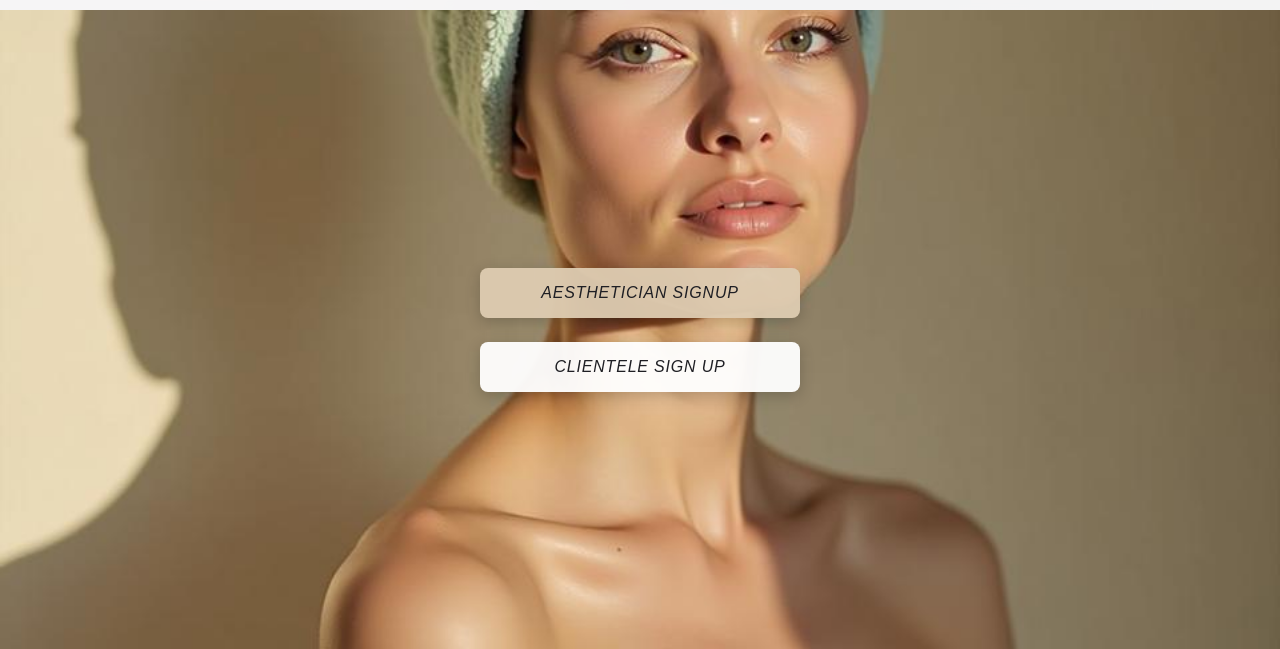
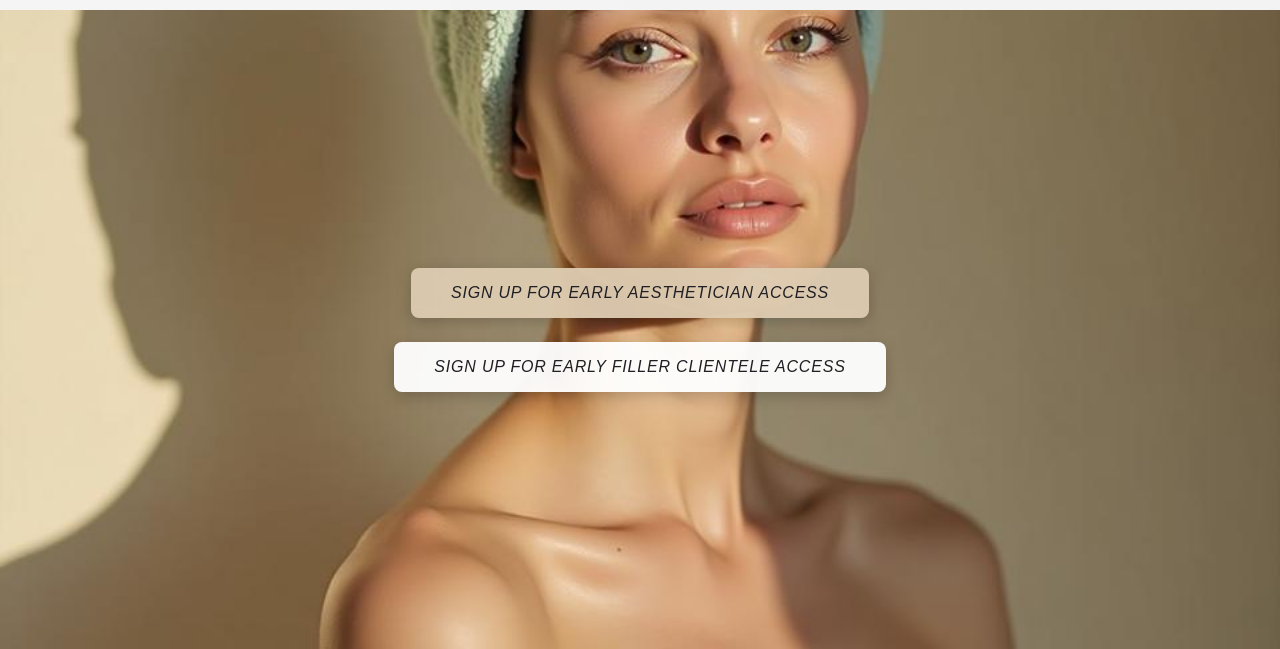
Before and after one commit to Midna-co/midna.github.io, a website: page index.html in a window 1280 px wide. Shown: the part 151-800 px from the top of the page. Drawn offline with nearby package versions, Linux system fonts and the light colour scheme.

Commit message:
feat: update button text to emphasize early access program
Changed button labels to clearly communicate the early access opportunity:
- Aesthetician button: "SIGN UP FOR EARLY AESTHETICIAN ACCESS"
- Clientele button: "SIGN UP FOR EARLY FILLER CLIENTELE ACCESS"

This makes it clearer to users that they're signing up for early access to
the platform and explicitly mentions "filler" for the clientele audience.

```diff
--- a/index.html
+++ b/index.html
@@ -1232,8 +1232,8 @@
             <div class="hero-image-container">
                 <img src="images/spa-beauty-woman.jpg" alt="Beauty transformation journey" class="hero-image" />
                 <div class="hero-content">
-                    <button class="signup-button aesthetician" id="aestheticianSignupBtn">Aesthetician Signup</button>
-                    <button class="signup-button" id="clienteleSignupBtn">Clientele Sign Up</button>
+                    <button class="signup-button aesthetician" id="aestheticianSignupBtn">SIGN UP FOR EARLY AESTHETICIAN ACCESS</button>
+                    <button class="signup-button" id="clienteleSignupBtn">SIGN UP FOR EARLY FILLER CLIENTELE ACCESS</button>
                 </div>
             </div>
         </section>
```
